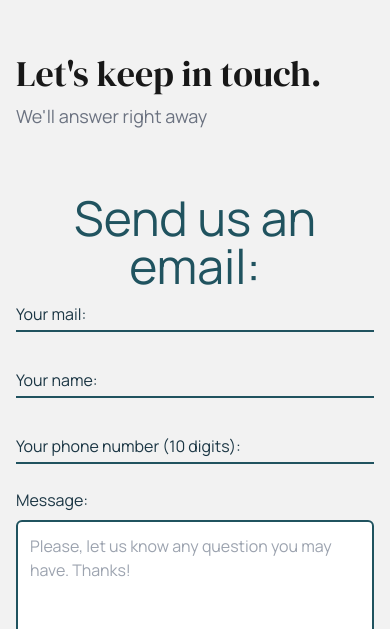
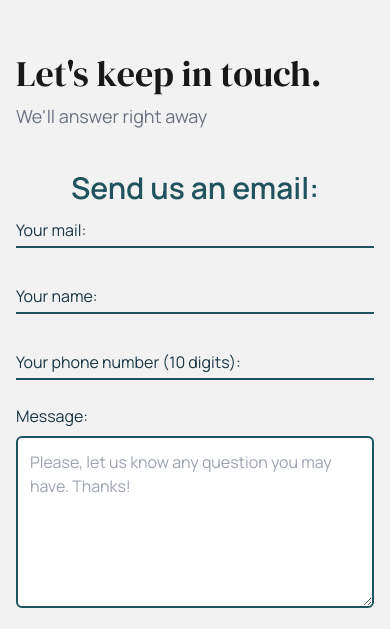
Before and after one commit to elbob-mx/parasol, a website: page pages/contact.html in a window 390 px wide. Shown: the part 101-730 px from the top of the page. Drawn offline with Linux system fonts and the light colour scheme.

Commit message:
update contact form

```diff
--- a/pages/contact.html
+++ b/pages/contact.html
@@ -115,8 +115,8 @@
 
             <!-- FORM -->
             <div>
-                <section class="w-full h-auto px-4 py-6 mx-auto rounded-lg mobileHor:px-20 ipad:px-20 laptop:py-12 laptop:px-0 hd:py-0 hd:px-60 font-Manrope">
-                    <h2 class="text-5xl text-center laptop:pb-6 tablet:text-6xl font-barlowCon text-midParasol">Send us an email:</h2>
+                <section class="w-full h-auto px-4 pb-8 mx-auto rounded-lg mobileHor:px-20 ipad:px-20 laptop:py-12 laptop:px-0 hd:py-0 hd:px-60 font-Manrope">
+                    <h2 class="text-3xl font-semibold text-center laptop:pb-6 tablet:text-6xl font-barlowCon text-midParasol">Send us an email:</h2>
                     <form method="POST" id="form" action="https://formsubmit.co/jce.li1217@gmail.com" class="self-center w-full laptop:basis-1/2 small:mb-2 laptop:mb-0 laptop:px-20 hd:px-40 tablet:px-4">
 
                         <!-- EMAIL -->
```
Also changed, not shown: public/style.css.
